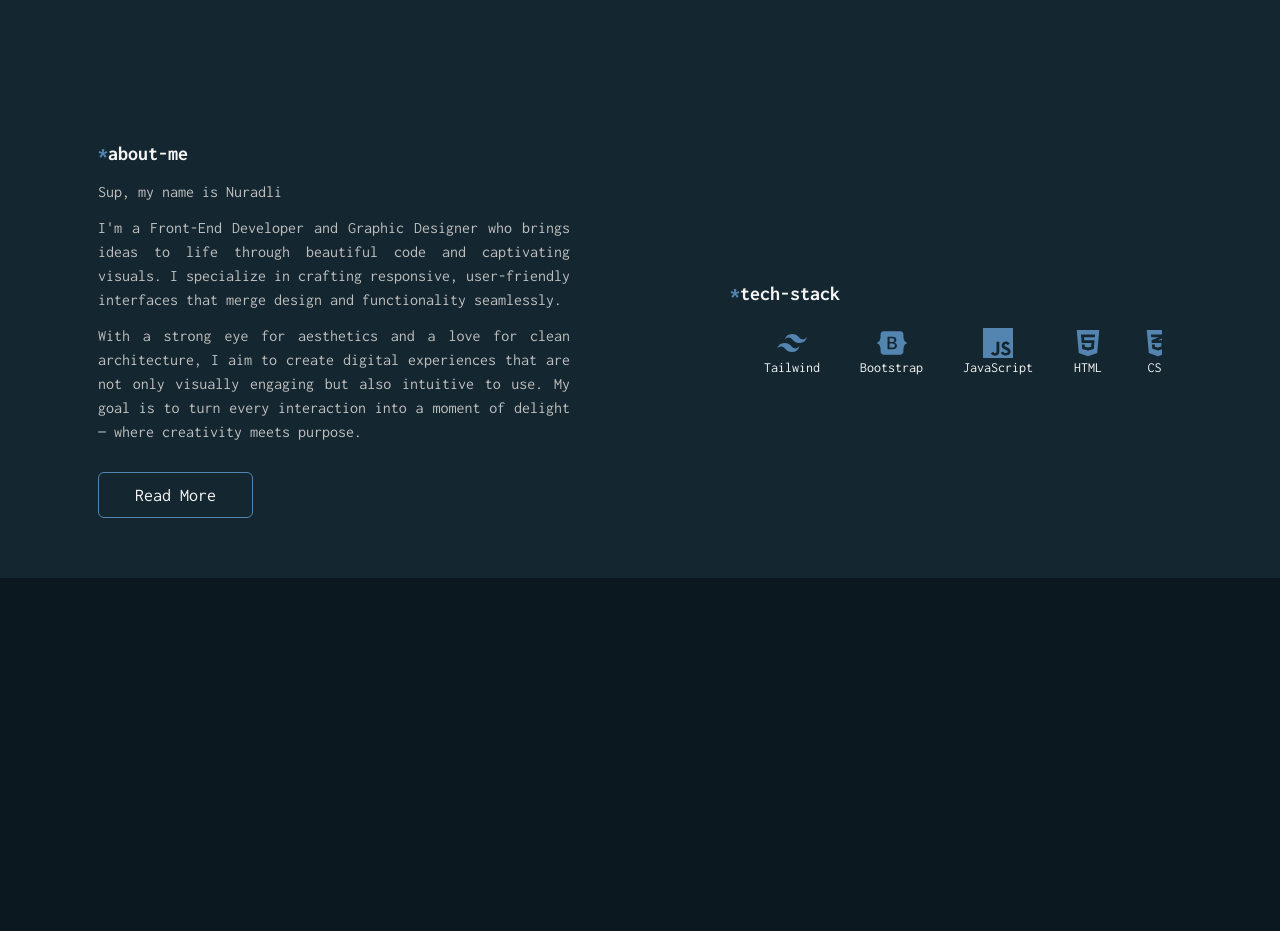
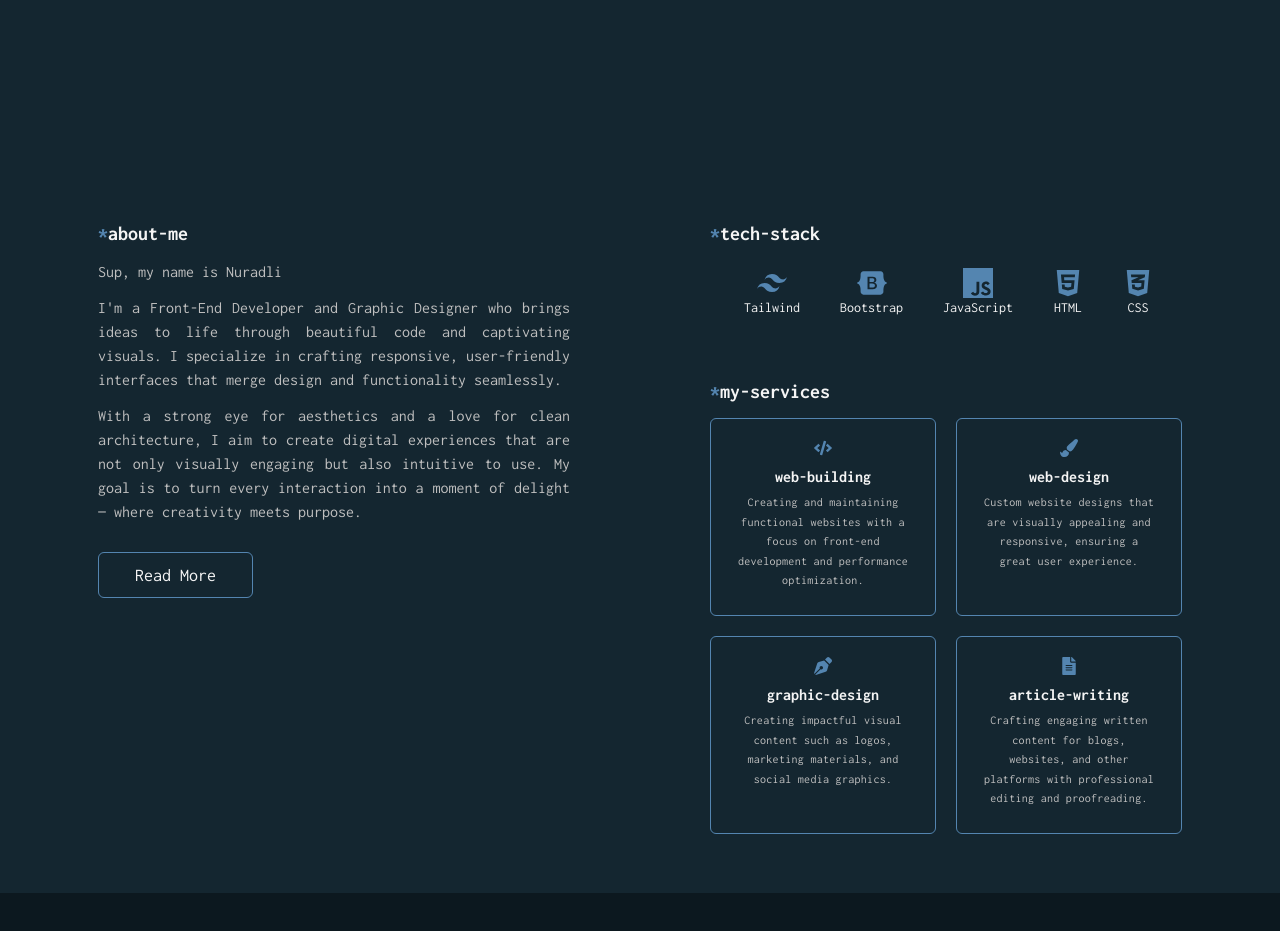
Before and after one commit to PAKJAWIR/nuradlitesting, a React (Vite) app: page / in a window 1280 px wide. Shown: the part 980-1911 px from the top of the page. Before the commit the page ends 1596 px from the top, so only its background shows below. Built offline with nearby package versions, Linux system fonts and the light colour scheme.

Commit message:
Adding new class and animation

```diff
--- a/package.json
+++ b/package.json
@@ -15,6 +15,7 @@
     "react-dom": "^19.0.0",
     "react-fast-marquee": "^1.6.5",
     "react-icons": "^5.5.0",
+    "react-parallax-tilt": "^1.7.293",
     "react-router-dom": "^7.5.1"
   },
   "devDependencies": {
--- a/src/component/aboutme.jsx
+++ b/src/component/aboutme.jsx
@@ -1,9 +1,9 @@
+import { Title1 } from "./title";
+
 function AboutMe() {
   return (
     <div className="text-justify flex flex-col gap-3">
-      <h3 className="text-warna1 text-xl font-bold">
-        <span className="text-warna4">*</span>about-me
-      </h3>
+      <Title1 text="about-me" />
       <p className="text-warna3">Sup, my name is Nuradli</p>
       <p className="text-warna3">
         I'm a Front-End Developer and Graphic Designer who brings ideas to life through beautiful code and captivating visuals. I specialize in crafting responsive, user-friendly interfaces that merge design and functionality seamlessly.
--- a/src/component/main.jsx
+++ b/src/component/main.jsx
@@ -1,20 +1,22 @@
 import AboutMe from "./aboutme";
 import { Button2 } from "./button";
+import MyServices from "./myservices";
 import TechStack from "./techstack";
 
 function Main() {
   return (
-    <main id="aboutme" className="h-full pt-20 bg-warna5">
-      <div className="flex flex-col lg:flex-row items-center justify-center p-5 sm:p-10 gap-5 lg:gap-25 h-full w-full">
+    <main id="aboutme" className="w-full pt-20 bg-warna5">
+      <div className="flex flex-col lg:flex-row items-start justify-center p-5 sm:p-10 gap-5 lg:gap-25 w-full">
         {/* Column Kiri */}
-        <div className="flex flex-col gap-5 w-fit lg:max-w-lg p-5">
+        <div className="flex flex-col mt-20 gap-5 w-full lg:w-fit lg:max-w-lg p-5">
           <AboutMe />
           <Button2 text="Read More" to="/aboutme" />
         </div>
         {/* Column Kanan */}
-          <div className="flex flex-col w-screen lg:max-w-lg p-10 overflow-hidden lg:overflow-hidden">
-            <TechStack />
-          </div>
+        <div className="flex flex-col gap-15 mt-20 w-full lg:w-fit lg:max-w-lg p-5">
+          <TechStack />
+          <MyServices />
+        </div>
       </div>
     </main>
   );
--- /dev/null
+++ b/src/component/myservices.jsx
@@ -0,0 +1,48 @@
+import { Title1 } from "./title";
+import { FaCode, FaPaintBrush, FaPenNib, FaFileAlt } from "react-icons/fa";
+import Tilt from "react-parallax-tilt";
+
+function MyServices() {
+  const cardClass = "border border-solid border-warna4 w-full h-full flex flex-col items-center" +
+  " p-5 rounded-md text-center bg-warna5 transition-all duration-300 hover:shadow-[0_0_20px_theme(colors.warna4)] hover:border-warna4";
+  const titleClass = "text-warna1 whitespace-nowrap text-md font-bold mt-2";
+  const descriptionClass = "text-warna3 text-center leading-relaxed tracking-wide text-xs p-1";
+
+  return (
+    <div className="flex flex-col gap-3">
+      <Title1 text="my-services" />
+      <div className="grid grid-cols-1 md:grid-cols-2 gap-5 w-full">
+        <Tilt tiltMaxAngleX={15} tiltMaxAngleY={15} scale={1.05} transitionSpeed={400}>
+          <div className={cardClass}>
+            <FaCode className="text-warna4 text-lg" />
+            <h3 className={titleClass}>web-building</h3>
+            <p className={descriptionClass}>Creating and maintaining functional websites with a focus on front-end development and performance optimization.</p>
+          </div>
+        </Tilt>
+        <Tilt tiltMaxAngleX={15} tiltMaxAngleY={15} scale={1.05} transitionSpeed={400}>
+          <div className={cardClass}>
+            <FaPaintBrush className="text-warna4 text-lg" />
+            <h3 className={titleClass}>web-design</h3>
+            <p className={descriptionClass}>Custom website designs that are visually appealing and responsive, ensuring a great user experience.</p>
+          </div>
+        </Tilt>
+        <Tilt tiltMaxAngleX={15} tiltMaxAngleY={15} scale={1.05} transitionSpeed={400}>
+          <div className={cardClass}>
+            <FaPenNib className="text-warna4 text-lg" />
+            <h3 className={titleClass}>graphic-design</h3>
+            <p className={descriptionClass}>Creating impactful visual content such as logos, marketing materials, and social media graphics.</p>
+          </div>
+        </Tilt>
+        <Tilt tiltMaxAngleX={15} tiltMaxAngleY={15} scale={1.05} transitionSpeed={400}>
+          <div className={cardClass}>
+            <FaFileAlt className="text-warna4 text-lg" />
+            <h3 className={titleClass}>article-writing</h3>
+            <p className={descriptionClass}>Crafting engaging written content for blogs, websites, and other platforms with professional editing and proofreading.</p>
+          </div>
+        </Tilt>
+      </div>
+    </div>
+  );
+}
+
+export default MyServices;
--- a/src/component/navbar.jsx
+++ b/src/component/navbar.jsx
@@ -18,7 +18,7 @@ function Navbar() {
   }, [isMenuOpen]);
 
   return (
-    <nav className={`fixed lg:relative top-0 left-0 w-full z-50 flex items-center p-4 justify-between lg:justify-around bg-warna6 lg:bg-transparent transition-all duration-300`}>
+    <nav className="fixed lg:relative top-0 left-0 w-full z-50 flex items-center p-4 justify-between lg:justify-around bg-warna5/50 backdrop-blur-md border-b border-white/10 lg:bg-transparent lg:backdrop-blur-0 lg:border-none transition-all duration-300">
       <Link to="/">
         <h1 className="text-warna2 font-bold text-2xl">NurAdli.</h1>
       </Link>
--- a/src/component/techstack.jsx
+++ b/src/component/techstack.jsx
@@ -1,6 +1,7 @@
 import Marquee from "react-fast-marquee";
 import { FaReact, FaBootstrap, FaHtml5, FaCss3Alt, FaNodeJs, FaSass, FaFigma } from "react-icons/fa";
 import { SiTailwindcss, SiJavascript, SiSvelte } from "react-icons/si";
+import { Title1 } from "./title";
 
 function TechStack() {
   const tech = [
@@ -18,9 +19,7 @@ function TechStack() {
 
   return (
     <div className="text-justify flex flex-col gap-5">
-      <h3 className="text-warna1 text-xl font-bold">
-        <span className="text-warna4">*</span>tech-stack
-      </h3>
+      <Title1 text="tech-stack" />
       <Marquee speed={25} direction="left" pauseOnHover>
         <div className="flex flex-row text-3xl mr-5 ml-5 gap-10 text-warna4 overflow-hidden lg:overflow-hidden">
           {tech.map((item, idx) => (
--- /dev/null
+++ b/src/component/title.jsx
@@ -0,0 +1,8 @@
+export function Title1({ text }) {
+    return (
+      <h3 className="text-warna1 text-xl font-bold">
+        <span className="text-warna4">*</span>
+        {text}
+      </h3>
+    );
+  }
```
Also changed, not shown: 6 other files (tests, documents, lock files or other folders).
